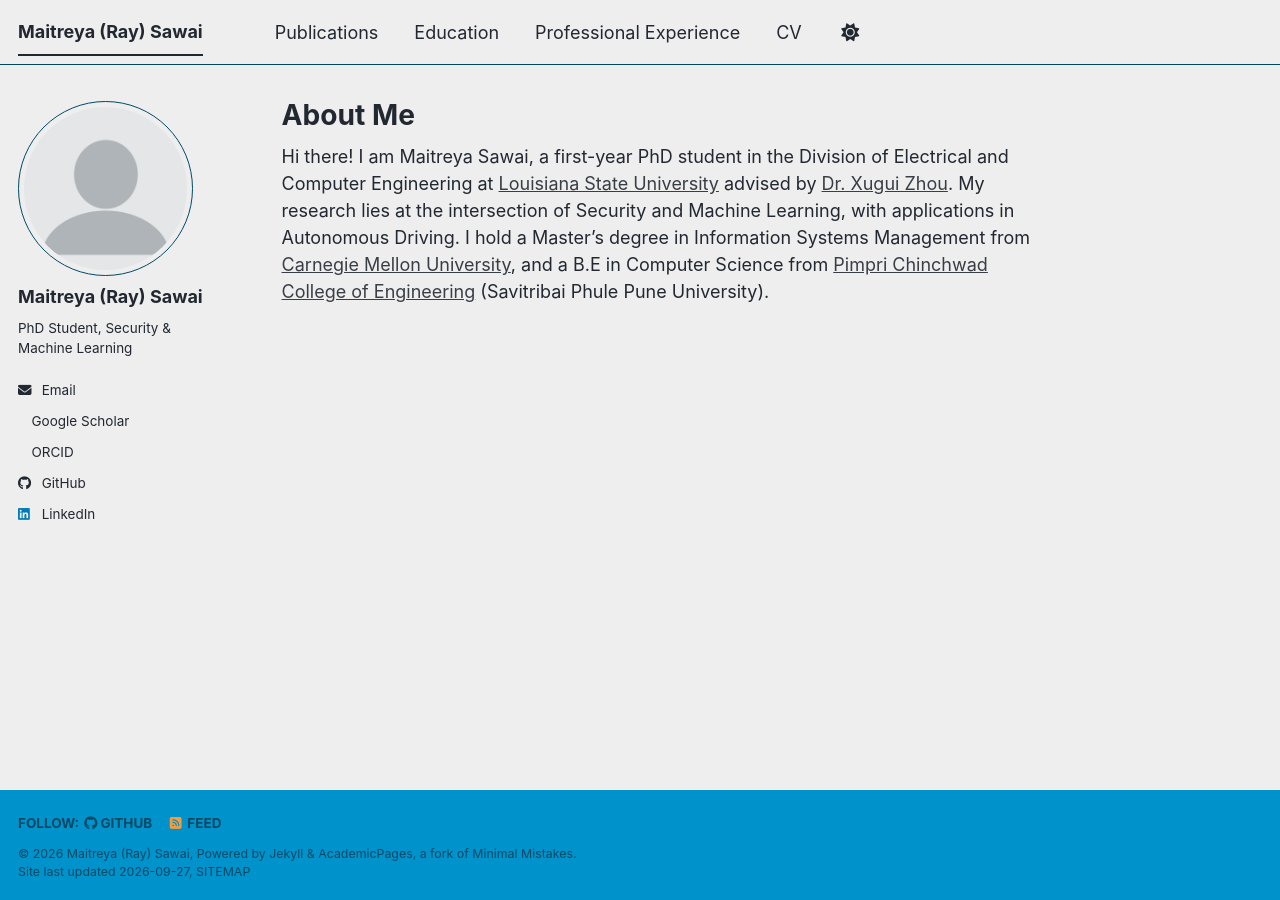
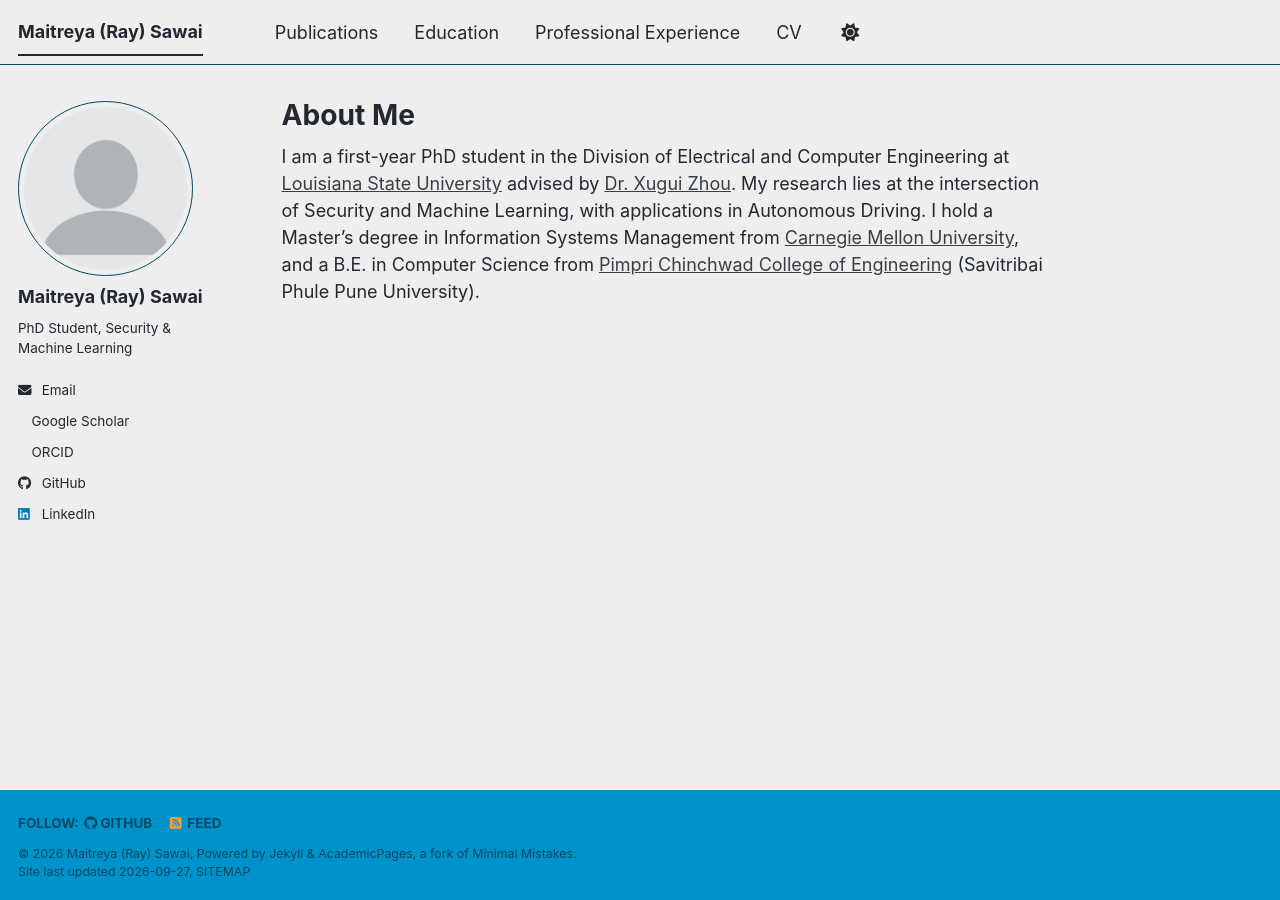
Before and after one commit to maitreya10/maitreya10.github.io, a Jekyll site: the page built from _pages/about.md, in a window 1280 px wide. Built offline with Jekyll 4.4.1, drawn with Linux system fonts in a browser that asks for light colours; a style sheet for code colours, icons or effects is not loaded.

Commit message:
Update about.md

```diff
--- a/_pages/about.md
+++ b/_pages/about.md
@@ -7,4 +7,4 @@ redirect_from:
   - /about.html
 ---
 
-Hi there! I am Maitreya Sawai, a first-year PhD student in the Division of Electrical and Computer Engineering at [Louisiana State University](https://www.lsu.edu/eng/ece/index.php) advised by [Dr. Xugui Zhou](https://xugui-zhou.github.io/). My research lies at the intersection of Security and Machine Learning, with applications in Autonomous Driving. I hold a Master’s degree in Information Systems Management from [Carnegie Mellon University](https://www.heinz.cmu.edu/), and a B.E in Computer Science from [Pimpri Chinchwad College of Engineering](https://computer.pccoepune.com/) (Savitribai Phule Pune University).
+I am a first-year PhD student in the Division of Electrical and Computer Engineering at [Louisiana State University](https://www.lsu.edu/eng/ece/index.php) advised by [Dr. Xugui Zhou](https://xugui-zhou.github.io/). My research lies at the intersection of Security and Machine Learning, with applications in Autonomous Driving. I hold a Master’s degree in Information Systems Management from [Carnegie Mellon University](https://www.heinz.cmu.edu/), and a B.E. in Computer Science from [Pimpri Chinchwad College of Engineering](https://computer.pccoepune.com/) (Savitribai Phule Pune University).
```
